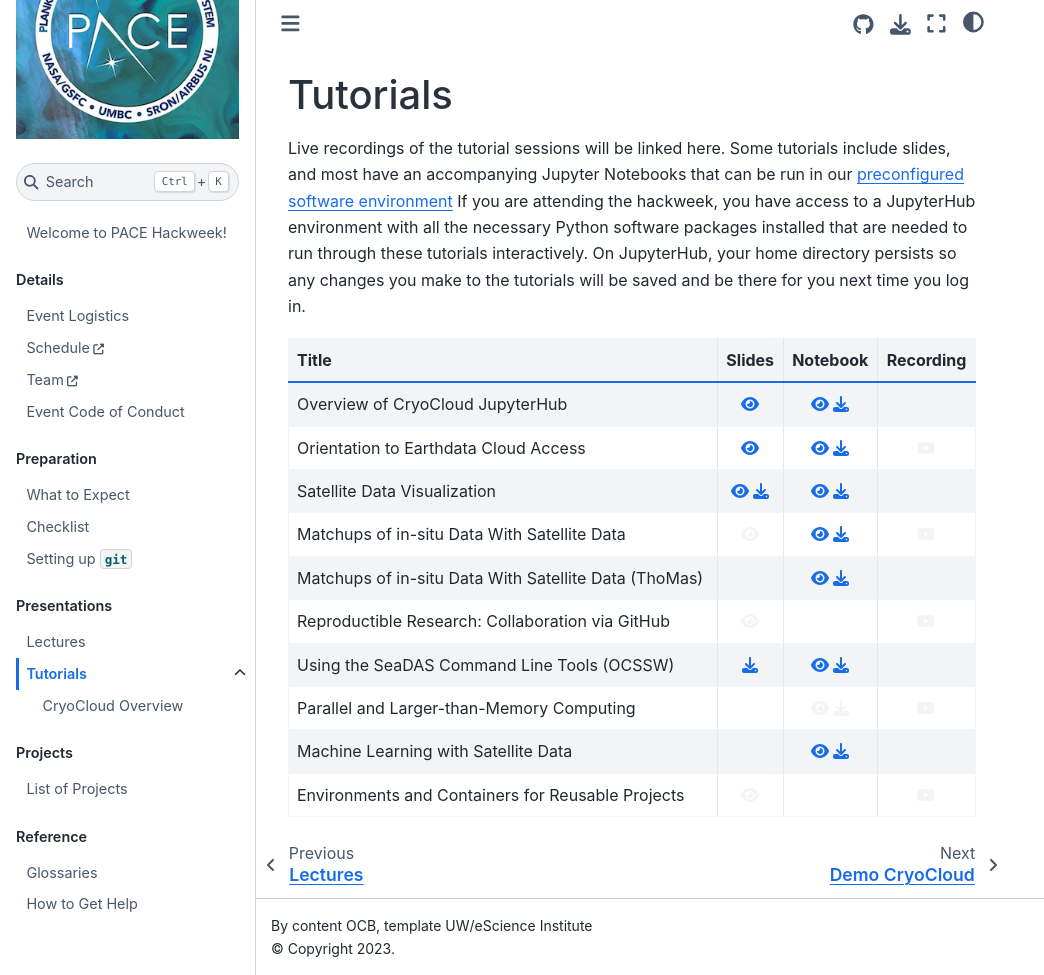
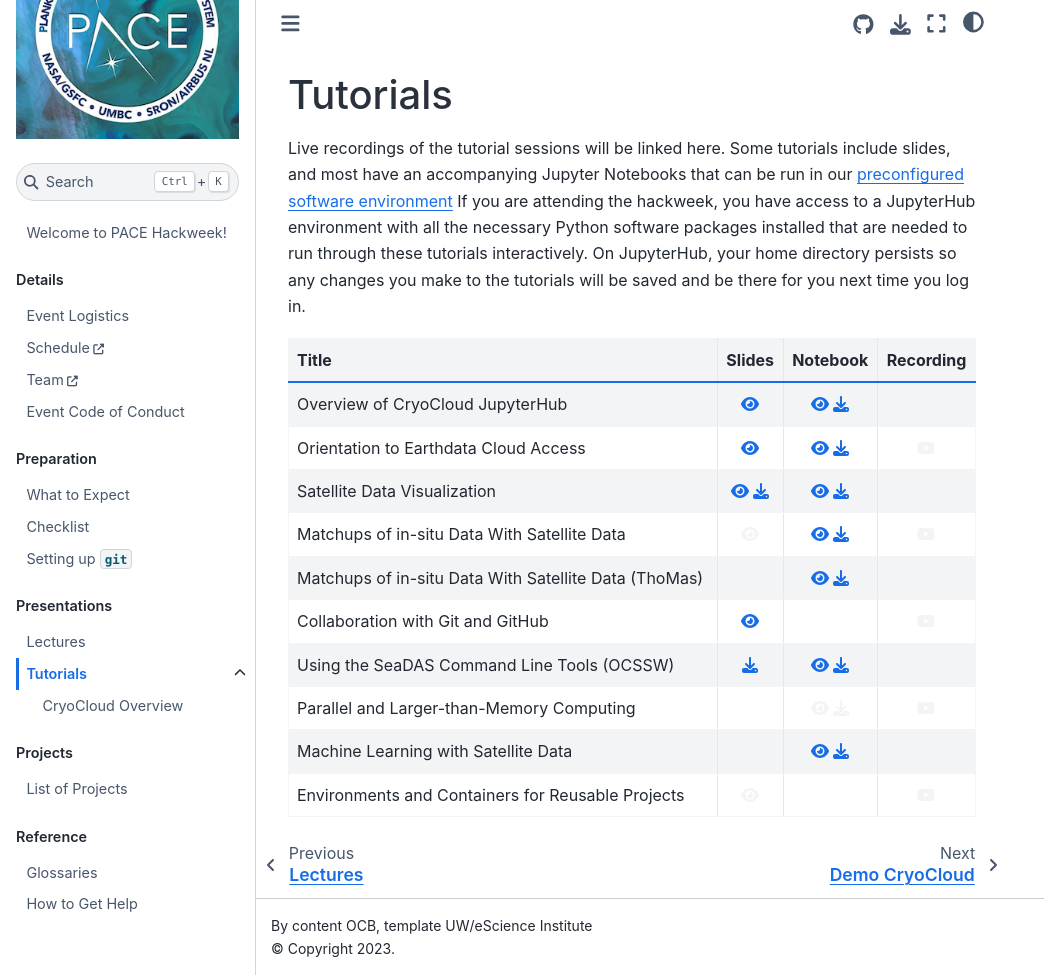
Before and after one commit to PACEHackWeek/pace-2024, a Jupyter Book: the page built from book/presentations/tutorials.md, in a window 1280 px wide and 975 px high. Shown: the whole window, without its empty margins (0-1044 px from the left). Built offline with Jupyter Book 1.0.4 settings and Sphinx 7.4.7 and the Sphinx Book theme 1.1.4, drawn with Linux system fonts in a browser that asks for light colours; pages that are not in the unit, such as notebooks, are missing from menus.

Commit message:
add link to git slides

```diff
--- a/book/presentations/tutorials.md
+++ b/book/presentations/tutorials.md
@@ -16,7 +16,7 @@ time you log in.
 | Satellite Data Visualization                      | [{fas}`eye;sd-text-primary`][dv-slides-view] [{fas}`download;sd-text-primary`][dv-slides-dl] | [{fas}`eye;sd-text-primary`][dv-nb] [{fas}`download;sd-text-primary`][dv-dl] | {fab}`youtube;sd-text-light` |
 | Matchups of in-situ Data With Satellite Data      | {fas}`eye;sd-text-light`                     | [{fas}`eye;sd-text-primary`][mu-nb] [{fas}`download;sd-text-primary`][mu-dl] | {fab}`youtube;sd-text-light` |
 | Matchups of in-situ Data With Satellite Data (ThoMas) | {fas}`eye;sd-text-light`                     | [{fas}`eye;sd-text-primary`][mut-nb] [{fas}`download;sd-text-primary`][mut-dl] | {fab}`youtube;sd-text-light` |
-| Reproductible Research: Collaboration via GitHub  | {fas}`eye;sd-text-light`                     |                                                                              | {fab}`youtube;sd-text-light` |
+| Collaboration with Git and GitHub  | [{fas}`eye;sd-text-primary`][git-slides]                     |                                                                              | {fab}`youtube;sd-text-light` |
 | Using the SeaDAS Command Line Tools (OCSSW)       | [{fas}`download;sd-text-primary`][cl-slides] | [{fas}`eye;sd-text-primary`][cl-nb] [{fas}`download;sd-text-primary`][cl-dl] | {fab}`youtube;sd-text-light` |
 | Parallel and Larger-than-Memory Computing         |                                              | {fas}`eye;sd-text-light` {fas}`download;sd-text-light`                       | {fab}`youtube;sd-text-light` |
 | Machine Learning with Satellite Data              | {fas}`eye;sd-text-light`                     | [{fas}`eye;sd-text-primary`][ml-nb] [{fas}`download;sd-text-primary`][ml-dl] | {fab}`youtube;sd-text-light` |
@@ -28,6 +28,7 @@ time you log in.
 [dv-slides-dl]: https://drive.usercontent.google.com/download?id=1Tqt1hPPDNwD7iJGA2p594ahsuVGd29lM&export=download&authuser=0
 [dv-slides-view]: https://docs.google.com/presentation/d/1gt54_AHbAn2I_kaSmySBnlhcv33Ydn7YpxzUkdwNhUc/present?usp=sharing
 [cl-slides]: https://drive.usercontent.google.com/download?id=1B3Ri6isdGgmrV0A2BHBN-vGoON8pHmRI&export=download&authuser=0
+[git-slides]: https://docs.google.com/presentation/d/1ylRMdihGg7Fr9cjm1rjggU7Tcc4Zb8MsH0gH2R09RZk/present?usp=sharing
 
 [cc-nb]: ./hackweek/cryocloud_overview/CryoCloud_demo
 [ed-nb]: ./hackweek/earthdata_cloud_access
```
